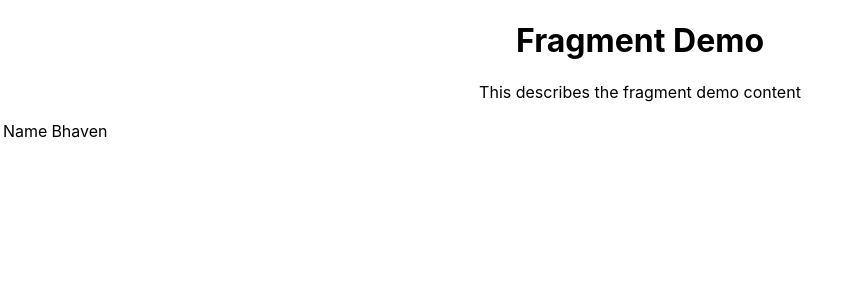
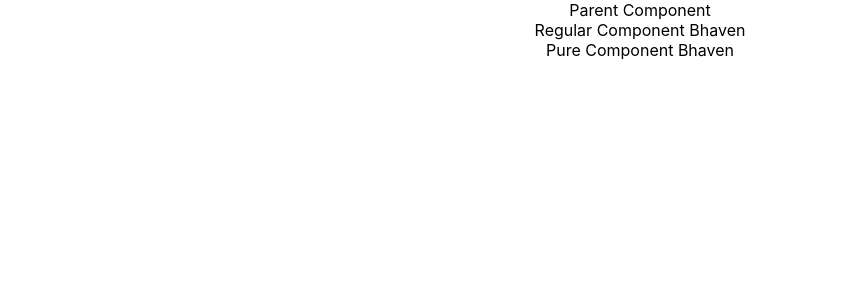
Before and after one commit to 0xbhvn/first-react-app, a React (Create React App) app: page / in a window 1280 px wide. Shown: the top 300 px of the page, without its empty margins (0-860 px from the left). Built offline with nearby package versions, Linux system fonts and the light colour scheme.

Commit message:
pure components

```diff
--- a/src/App.js
+++ b/src/App.js
@@ -1,13 +1,11 @@
-import React from 'react'
+import React, { Component } from 'react'
 import './App.css'
-import FragmentDemo from './components/FragmentDemo'
-import Table from './components/Table'
+import Parent from './components/Parent';
 
 function App() {
   return (
     <div className="App">
-      <FragmentDemo />
-      <Table />
+      <Parent />
     </div>
   );
 }
--- /dev/null
+++ b/src/components/Parent.js
@@ -0,0 +1,34 @@
+import React, { PureComponent } from 'react'
+import Reg from './Regular'
+import Pure from './Pure'
+
+class Parent extends PureComponent {
+    constructor(props) {
+        super(props)
+
+        this.state = {
+             name: 'Bhaven'
+        }
+    }
+
+    componentDidMount() {
+        setInterval(() => {
+            this.setState({
+                name: 'Bhaven'
+            })
+        }, 2000)
+    }
+
+    render() {
+        console.log('Parent component render')
+        return (
+            <div>
+                Parent Component
+                <Reg name={ this.state.name } />
+                <Pure name={ this.state.name } />
+            </div>
+        )
+    }
+}
+
+export default Parent
--- /dev/null
+++ b/src/components/Pure.js
@@ -0,0 +1,14 @@
+import React, { PureComponent } from 'react'
+
+class Pure extends PureComponent {
+    render() {
+        console.log('Pure component render')
+        return (
+            <div>
+                Pure Component { this.props.name }
+            </div>
+        )
+    }
+}
+
+export default Pure
--- /dev/null
+++ b/src/components/Regular.js
@@ -0,0 +1,14 @@
+import React, { Component } from 'react'
+
+class Regular extends Component {
+    render() {
+        console.log('Regular component render')
+        return (
+            <div>
+                Regular Component { this.props.name }
+            </div>
+        )
+    }
+}
+
+export default Regular
```
